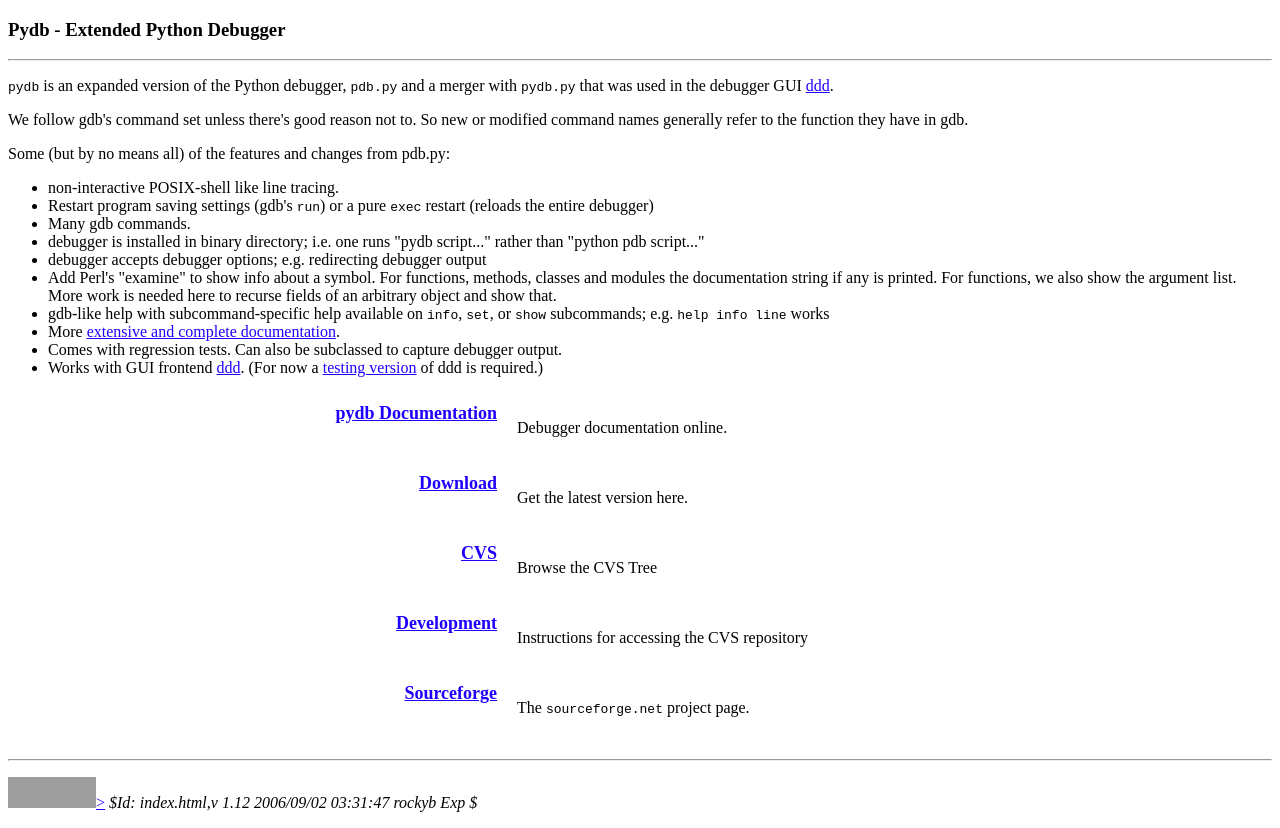
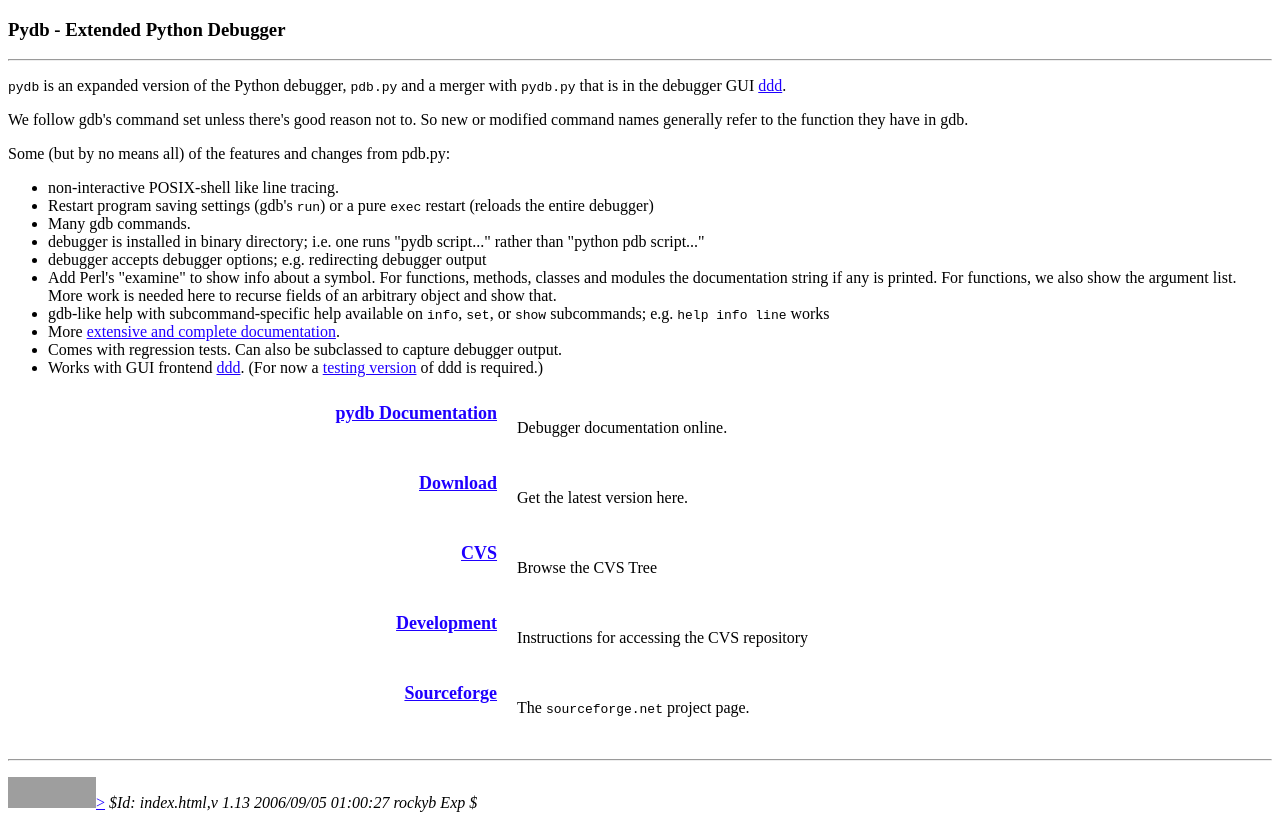
Before and after one commit to Trepan-Debuggers/pydb, a plain HTML site: page htdocs/index.html in a window 1280 px wide. Drawn offline with Linux system fonts and the light colour scheme; grey boxes are pictures that could not be loaded.

Commit message:
pydb *is* still used in ddd.

```diff
--- a/htdocs/index.html
+++ b/htdocs/index.html
@@ -18,7 +18,7 @@ Pydb - Extended Python Debugger
 <P>
 <HR>
 <P><tt>pydb</tt> is an expanded version of the Python debugger,
-<tt>pdb.py</tt> and a merger with <tt>pydb.py</tt> that was used in
+<tt>pdb.py</tt> and a merger with <tt>pydb.py</tt> that is in
 the debugger GUI <a href="http://www.gnu.org/software/ddd/">ddd</a>.
 
 <p>
@@ -120,6 +120,6 @@ version</a> of ddd is required.)
 src="http://sourceforge.net/sflogo.php?group_id=61395&amp;type=1"
 alt="SourceForge Logo" border="0" height="31" width="88">></a>
 
-<i>$Id: index.html,v 1.12 2006/09/02 03:31:47 rockyb Exp $</i>
+<i>$Id: index.html,v 1.13 2006/09/05 01:00:27 rockyb Exp $</i>
 </body>
 </html>
```
